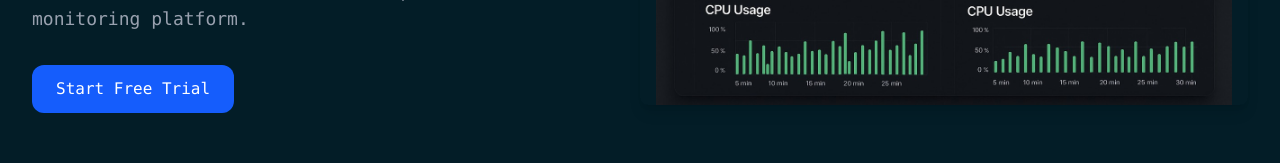
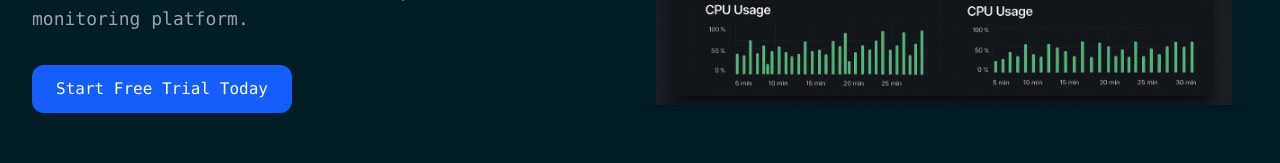
Before and after one commit to NC0312/PingPilot2, a Next.js app: page / in a window 1280 px wide. Shown: the part 448-611 px from the top of the page. Built offline with nearby package versions, Linux system fonts and the light colour scheme; no server answers.

Commit message:
minor change

```diff
--- a/app/page.js
+++ b/app/page.js
@@ -157,7 +157,7 @@ const LandingPage = () => {
               whileTap={{ scale: 0.95 }}
               className='px-6 py-3 font-mono text-white bg-blue-600 rounded-xl transition-colors'
             >
-              Start Free Trial
+              Start Free Trial Today
             </motion.button>
           </motion.div>
         </motion.div>
```
